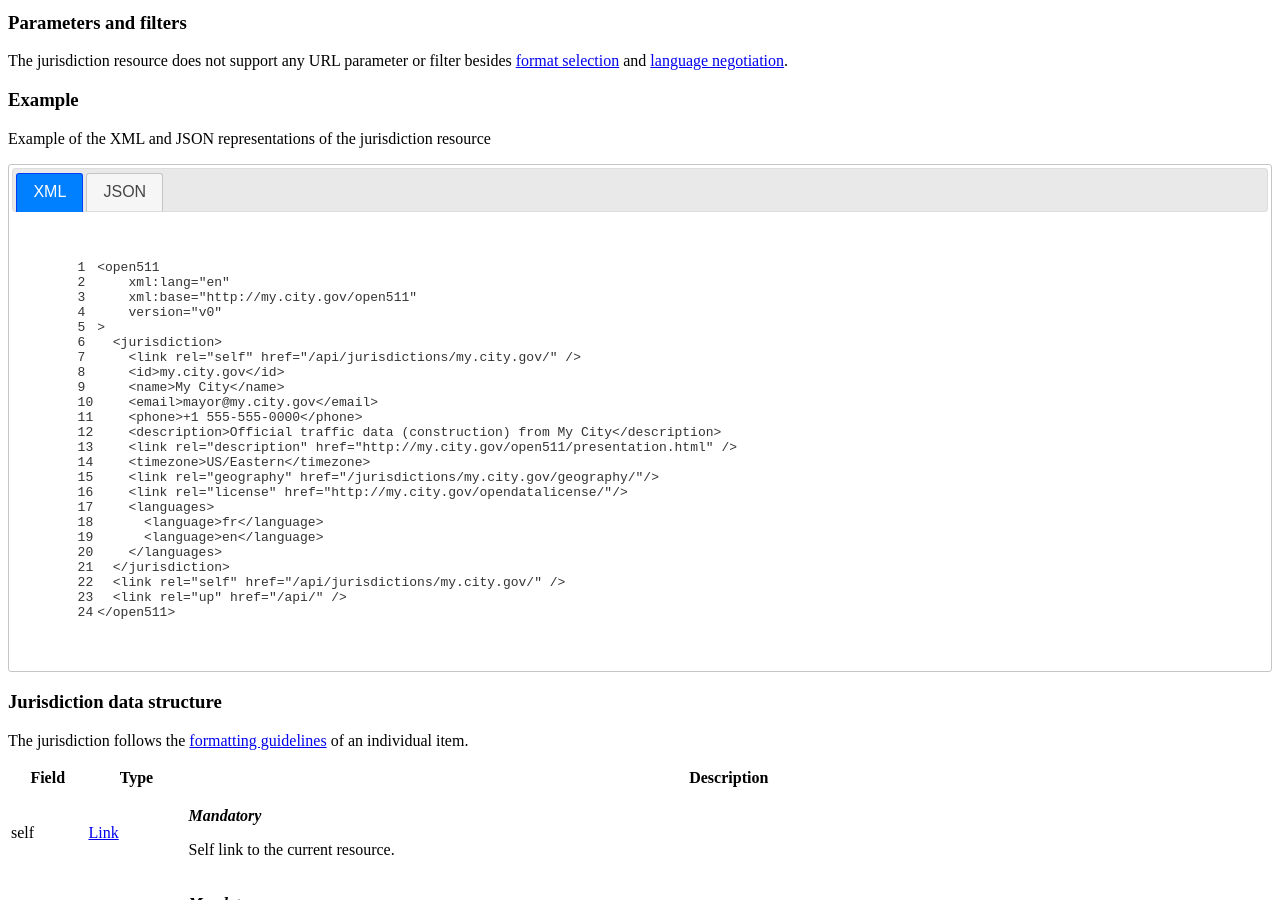
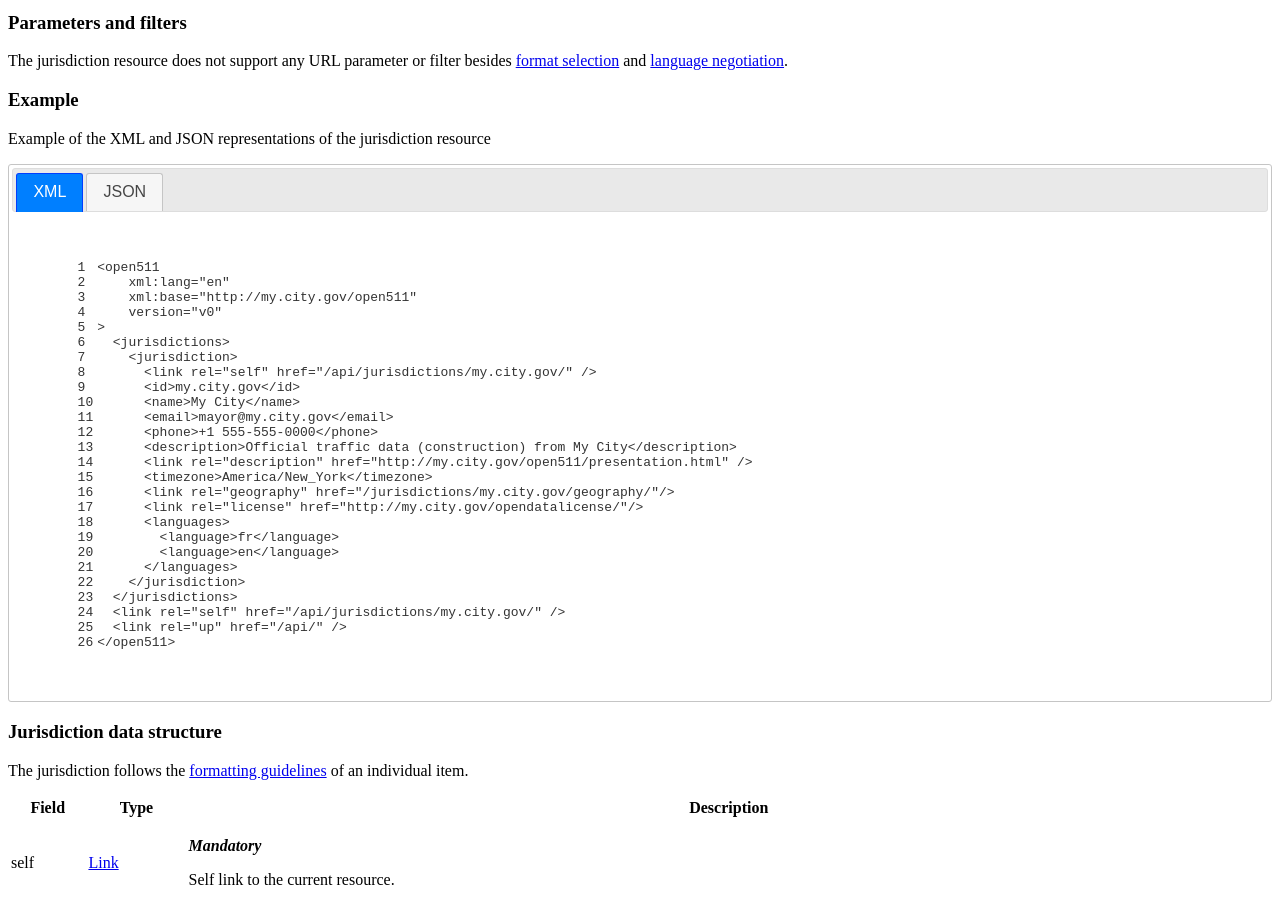
Before and after one commit to open511/Open511API, a Jekyll site: the page built from jurisdiction.html, in a window 1280 px wide and 900 px high, scrolled down 696 px. Built offline with Jekyll 4.4.1, drawn with Linux system fonts in a browser that asks for light colours; nearby versions of some CDN libraries.

Commit message:
Change examples for new serialization structures
fixes #63

```diff
--- a/_includes/examples/area.xml
+++ b/_includes/examples/area.xml
@@ -3,6 +3,7 @@
     xml:base="http://my.city.gov/open511/"
     version="v0"
 >
+  <areas>
     <area>
       <name>Anaheim</name>
       <id>5323810</id>
@@ -13,9 +14,10 @@
       <id>5379524</id>
       <link rel="self" href="http://geonames.org/5379524/about.rdf" />
     </area>
+  </areas>
   <pagination>
     <offset>0</offset>
-    <link rel="next" href="/api/areas/?limit=20&offset=20"/>
+    <link rel="next" href="/api/areas/?limit=20&amp;offset=20"/>
   </pagination>
   <link rel="self" href="/api/areas/"/>
   <link rel="up" href="/api/"/>
--- a/_includes/examples/event.xml
+++ b/_includes/examples/event.xml
@@ -4,6 +4,7 @@
     xml:base="http://api.open511.info/"
     version="v0"
 >
+  <events>
     <event>
       <status>ACTIVE</status>
       <link rel="self" href="/events/my.city.gov/23948/" />
@@ -91,9 +92,7 @@
         <link rel="related" title="Detour map" type="application/pdf" length="200345" href="http://my.city.gov/trafic/advisory/39473/com.pdf" />
       </attachments>
     </event>
-  <event>
-     ...
-  </event>
+  </events>
   <pagination>
     <offset>0</offset>
     <link rel="next" href="/api/events/?limit=20&amp;offset=20"/>
--- a/_includes/examples/jurisdiction-geo.xml
+++ b/_includes/examples/jurisdiction-geo.xml
@@ -4,6 +4,7 @@
     xml:base="http://my.city.gov/open511/"
     version="v0"
 >
+  <geographies>
     <geography>
       <gml:Polygon srsName="EPSG:4326">
         <gml:outerBoundaryIs>
@@ -13,6 +14,7 @@
         </gml:outerBoundaryIs>
       </gml:Polygon>
     </geography>
+  </geographies>
   <link rel="self" href="/jurisdiction/mycity.gov/geography/" />
   <link rel="up" href="/jurisdiction/mycity.gov/" />
 </open511>
--- a/_includes/examples/jurisdiction.json
+++ b/_includes/examples/jurisdiction.json
@@ -1,18 +1,25 @@
 {
-  "id" : "my.city.gov",
-  "url": "/api/jurisdictions/my.city.gov/",
-  "name" : "My City",
-  "email" : "mayor@mycity.gov",
-  "phone" : "1 555-555-0000",
-  "description" : "Official traffic data (construction) from My City",
-  "description_url" : "http://my.city.gov/open511/presentation.html",
-  "timezone" : "US/Eastern",
-  "geography_url" : "/api/jurisdictions/my.city.gov/geography/",
-  "license_url" : "http://my.city.gov/opendatalicense/",
-  "languages" : ["en", "fr"],
-  "meta": {
-      "version": "v0",
-      "url": "/api/jurisdictions/my.city.gov/",
-      "up_url": "/api/"
-  }
+    "jurisdictions": [
+        {
+            "id": "my.city.gov",
+            "name": "My City",
+            "url": "/api/jurisdictions/my.city.gov/",
+            "description": "Official traffic data (construction) from My City",
+            "description_url": "http://my.city.gov/open511/presentation.html",
+            "geography_url": "/jurisdictions/my.city.gov/geography/",
+            "languages": [
+                "fr",
+                "en"
+            ],
+            "phone": "+1 555-555-0000",
+            "license_url": "http://my.city.gov/opendatalicense/",
+            "timezone": "America/New_York",
+            "email": "mayor@my.city.gov"
+        }
+    ],
+    "meta": {
+        "url": "/api/jurisdictions/my.city.gov/",
+        "version": "v0",
+        "up_url": "/api/"
+    }
 }
--- a/_includes/examples/jurisdiction.xml
+++ b/_includes/examples/jurisdiction.xml
@@ -3,6 +3,7 @@
     xml:base="http://my.city.gov/open511"
     version="v0"
 >
+  <jurisdictions>
     <jurisdiction>
       <link rel="self" href="/api/jurisdictions/my.city.gov/" />
       <id>my.city.gov</id>
@@ -11,7 +12,7 @@
       <phone>+1 555-555-0000</phone>
       <description>Official traffic data (construction) from My City</description>
       <link rel="description" href="http://my.city.gov/open511/presentation.html" />
-    <timezone>US/Eastern</timezone>
+      <timezone>America/New_York</timezone>
       <link rel="geography" href="/jurisdictions/my.city.gov/geography/"/>
       <link rel="license" href="http://my.city.gov/opendatalicense/"/>
       <languages>
@@ -19,6 +20,7 @@
         <language>en</language>
       </languages>
     </jurisdiction>
+  </jurisdictions>
   <link rel="self" href="/api/jurisdictions/my.city.gov/" />
   <link rel="up" href="/api/" />
 </open511>
```
Also changed, not shown: _includes/examples/area.json (+13 -14 lines), _includes/examples/event.json (+79 -62 lines), _includes/examples/jurisdiction-geo.json (+9 -7 lines), _includes/examples/report.json (+21 -22 lines), _includes/examples/report.xml (+4 -5 lines), history.md (+1 -1 lines), changelog.md (deleted), 1 other file. Lines whose indentation alone changed are shown as unchanged.
